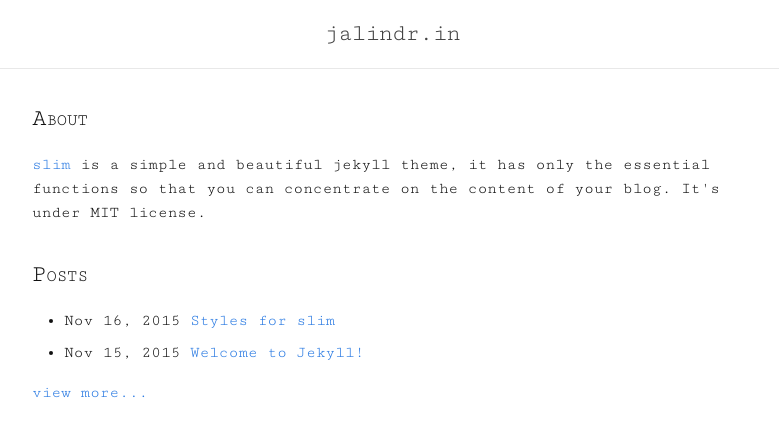
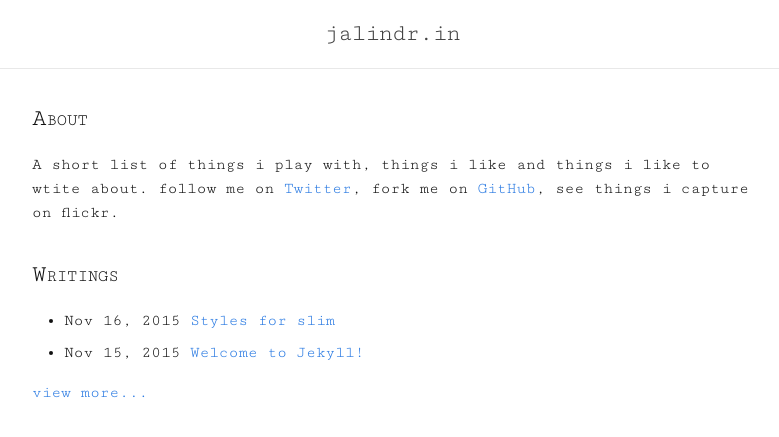
Before and after one commit to jalindr/jalindr.github.io, a Jekyll site: the page built from index.html, in a window 1280 px wide. Shown: the top 437 px of the page, without its empty margins (248-1027 px from the left). Built offline with Jekyll 4.4.1, drawn with Linux system fonts in a browser that asks for light colours.

Commit message:
about me

```diff
--- a/index.html
+++ b/index.html
@@ -4,10 +4,12 @@ layout: default
 <div class="home">
 	<section>
 		<h2 class="smallcap">about</h2>
-		<p><a href="https://github.com/syaning/slim">slim</a> is a simple and beautiful jekyll theme, it has only the essential functions so that you can concentrate on the content of your blog. It's under MIT license.</p>
+		<p>A short list of things i play with, things i like and things i like to wtite about. follow me on <a href="https://twitter.com/{{ site.twitter_username }}">Twitter</a>,
+			fork me on <a href="https://github.com/{{ site.github_username }}">GitHub</a>,
+			see things i capture on flickr. </p>
 	</section>
 	<section>
-		<h2 class="smallcap">posts</h2>
+		<h2 class="smallcap">writings</h2>
 		<ul class="post-list">
 			{% for post in site.posts limit:5 %}
 			<li>
```
Also changed, not shown: 6 other files.
